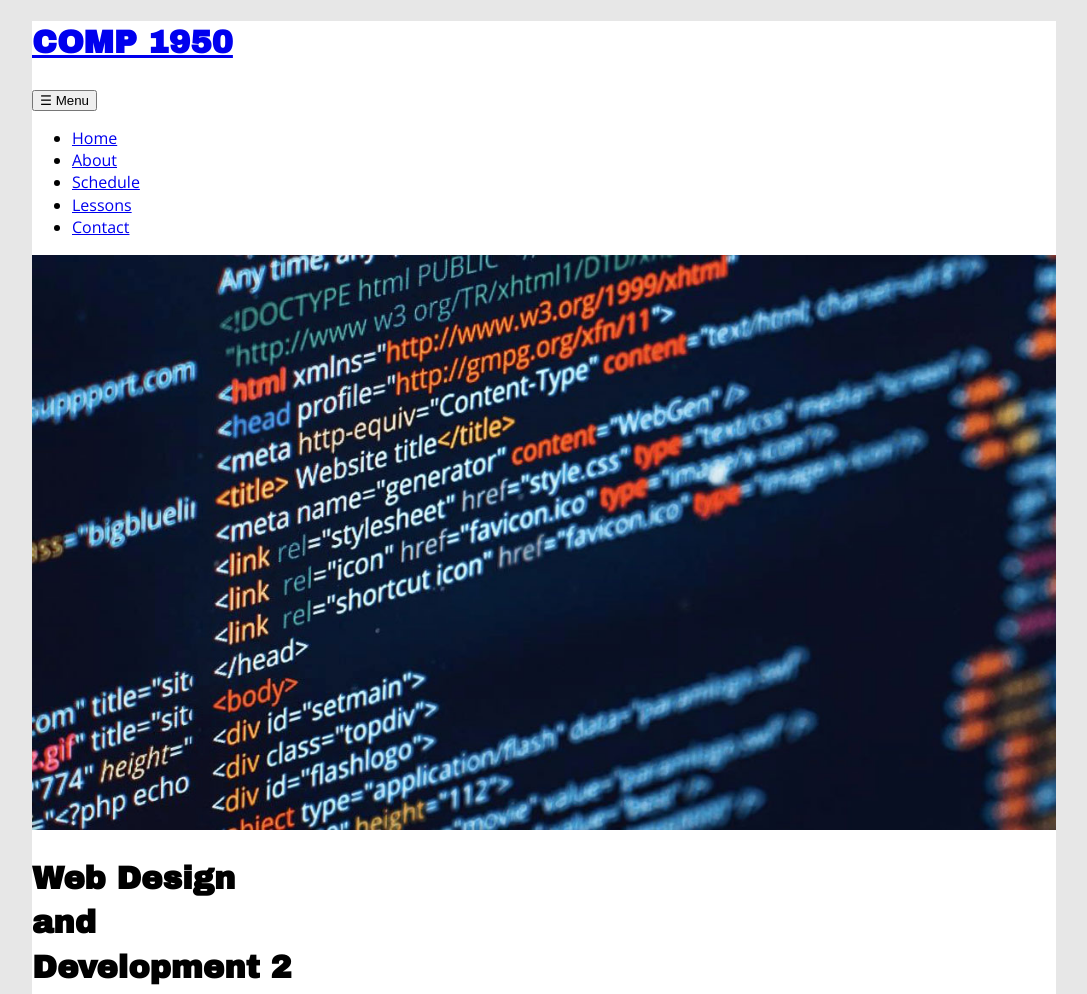
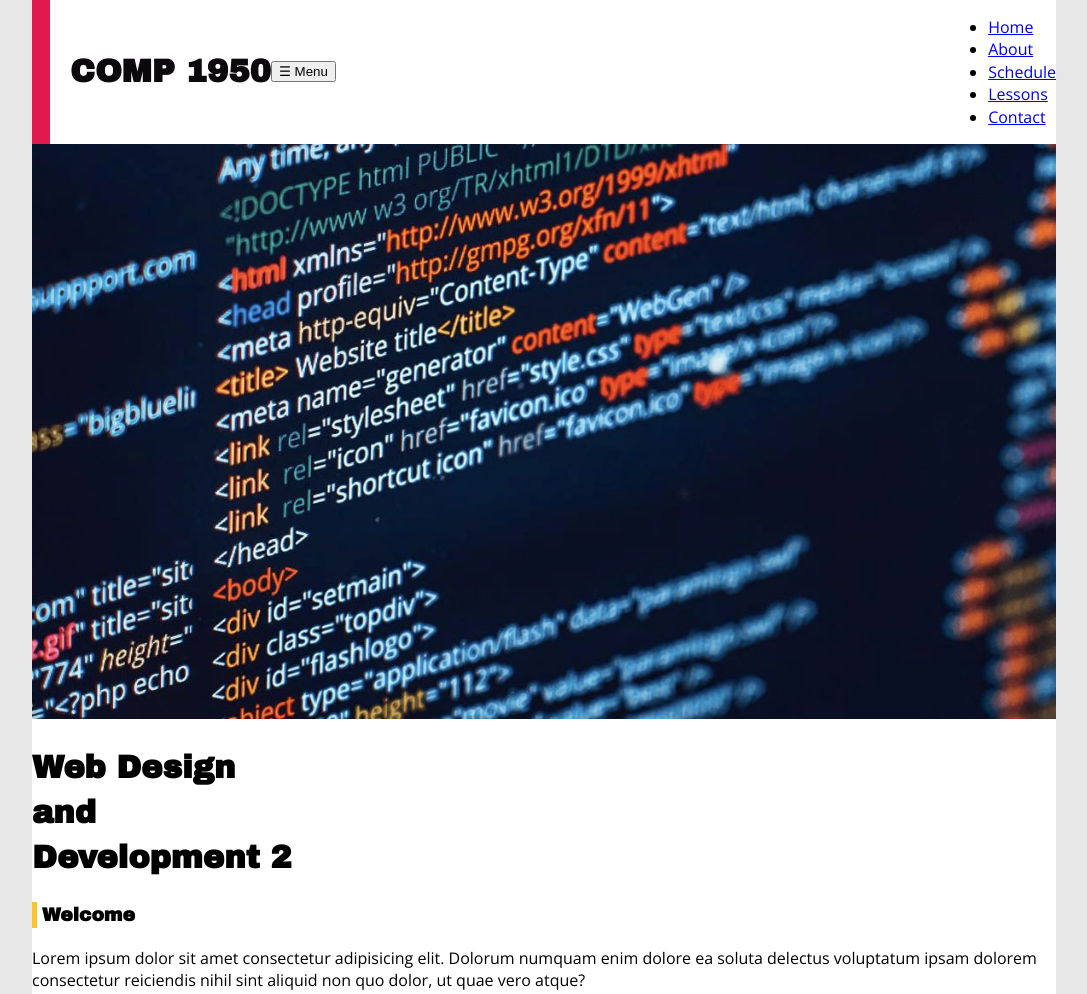
Before and after one commit to michaelwhyte/comp-1950-web-site, a plain HTML site: page index.html in a window 1280 px wide. Shown: the top 994 px of the page, without its empty margins (96-1183 px from the left). Drawn offline with nearby package versions, Linux system fonts and the light colour scheme; files that its build step writes are made by us from their sources.

Commit message:
create header

```diff
--- /dev/null
+++ b/scss/_header.scss
@@ -0,0 +1,21 @@
+header {
+    $header-height: 60px !global;
+    min-height: $header-height;
+    border-left: 18px solid $site-red;
+    @include flex-layout-row;
+    align-items: center;
+
+    .header-row-01 {
+        @include flex-layout-row;
+        align-items: center;
+    }
+
+    .logo {
+        @include flatten;
+        padding-left: 20px;
+        a {
+            @include plain-link;
+        }
+    }
+
+}
--- a/scss/_mixins.scss
+++ b/scss/_mixins.scss
@@ -105,7 +105,7 @@
 // Mixin to set links
 // to not have their
 // default look
-@mixin plain-link($c: white){
+@mixin plain-link($c: $site-black){
     text-decoration: none;
     color: $c;
 }
--- a/scss/styles.scss
+++ b/scss/styles.scss
@@ -16,9 +16,8 @@
 // Site Sections
 @import 'body';
 @import 'wrapper';
-//@import 'wrapper';
-//@import 'header';
-//@import 'hamburger';
+@import 'header';
+@import 'hamburger';
 //@import 'nav-header';
 //@import 'banner';
 //@import 'section';
```
Also changed, not shown: scss/_hamburger.scss (added).
